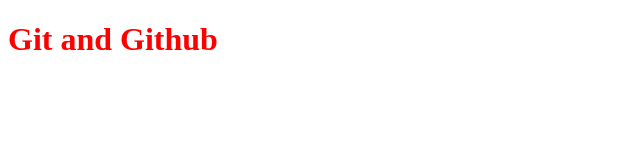
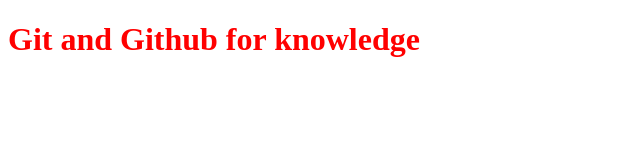
Before and after one commit to jollyvivek/gitlearn, a plain HTML site: page index.html in a window 1280 px wide. Shown: the whole page, without its empty margins (0-640 px from the left). Drawn offline with Linux system fonts and the light colour scheme.

Commit message:
update index file

```diff
--- a/index.html
+++ b/index.html
@@ -7,7 +7,7 @@
     <link rel="stylesheet" href="/style.css">
 </head>
 <body>
-    <h1>Git and Github</h1>
+    <h1>Git and Github for knowledge</h1>
 </body>
 <script src="/script.js"></script>
 </html>
```
